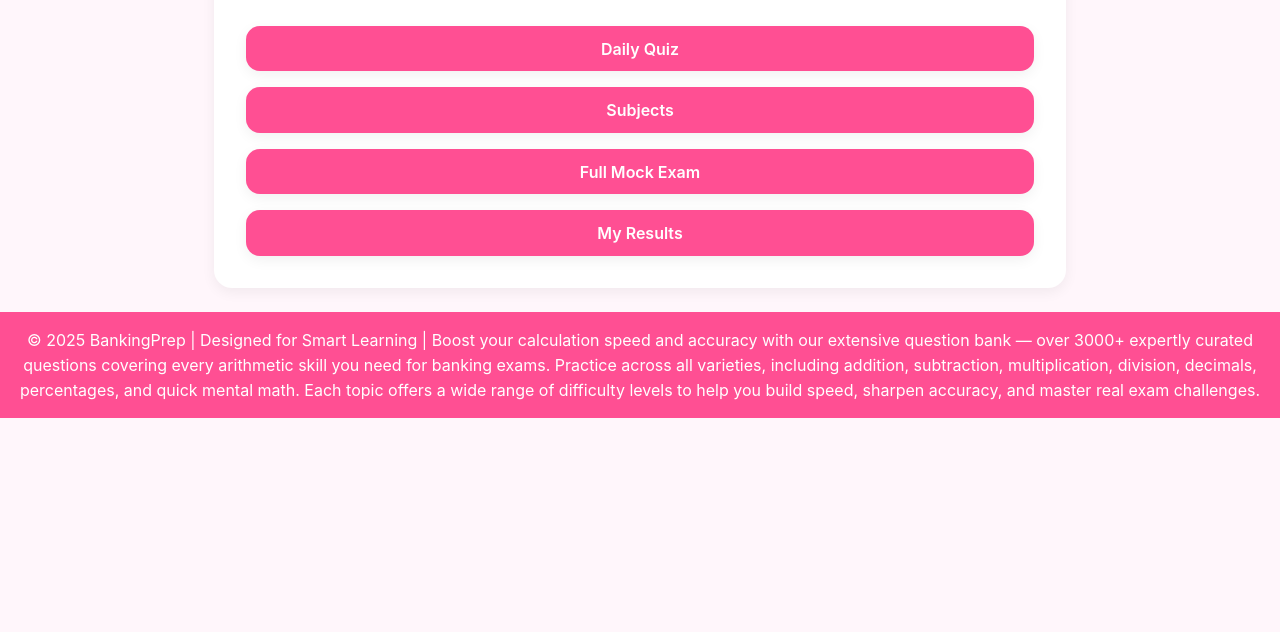
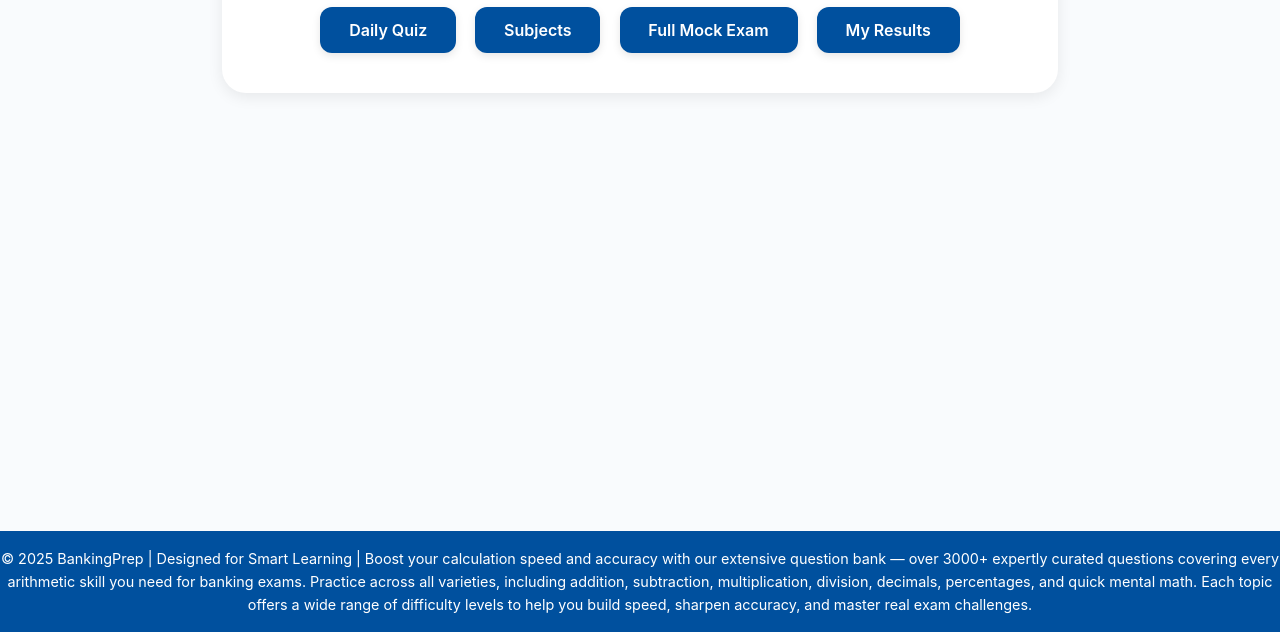
Before and after one commit to kunalmalviya066/BANKINGMOCK, a plain HTML site: page index.html in a window 1280 px wide. Shown: the part 262-894 px from the top of the page. Before the commit the page ends 800 px from the top, so only its background shows below. Drawn offline with Linux system fonts and the light colour scheme.

Commit message:
Update index.html

```diff
--- a/index.html
+++ b/index.html
@@ -11,7 +11,7 @@
   <title>Banking Exam Prep | Smart Mock Platform</title>
 
   <!-- Stylesheet -->
-  <link rel="stylesheet" href="stylesnew.css" />
+  <link rel="stylesheet" href="style.css" />
 
   <!-- App Icons -->
   <link rel="icon" type="image/png" href="assets/favicon.png" />
```
